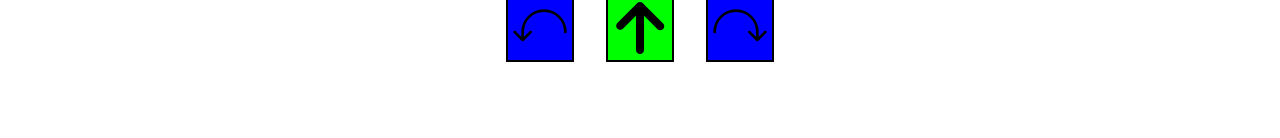
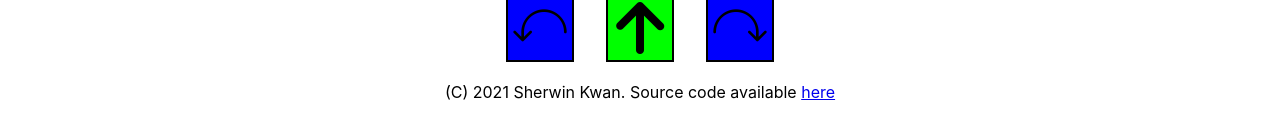
Before and after one commit to sherwin-kwan/hot-robot, a React (Create React App) app: page / in a window 1280 px wide. Shown: the part 618-756 px from the top of the page. Built offline with nearby package versions, Linux system fonts and the light colour scheme.

Commit message:
add footer

```diff
--- a/src/components/MainScreen.jsx
+++ b/src/components/MainScreen.jsx
@@ -1,12 +1,11 @@
 import PropTypes from "prop-types";
 import { boardWidth, boardHeight, initialState } from "../helpers/settings";
 import Square from "./Square";
-import Scoreboard from './Scoreboard';
-import GameOver from './GameOver';
+import Scoreboard from "./Scoreboard";
+import GameOver from "./GameOver";
 
 const MainScreen = (props) => {
-
-  const {state, dispatch} = props;
+  const { state, dispatch } = props;
 
   const squares = (width, height) => {
     const arr = [];
@@ -37,8 +36,8 @@ const MainScreen = (props) => {
           initialState={initialState}
         />
       ) : (
+        <>
           <div className="board">{squares(boardWidth, boardHeight)}</div>
-      )}
           <div className="buttons">
             <input
               type="image"
@@ -61,6 +60,11 @@ const MainScreen = (props) => {
             />
           </div>
         </>
+      )}
+    <footer>
+      (C) 2021 Sherwin Kwan. Source code available <a href="https://github.com/sherwin-kwan/hot-robot">here</a>
+    </footer>
+    </>
   );
 };
 
@@ -69,5 +73,5 @@ export default MainScreen;
 MainScreen.propTypes = {
   state: PropTypes.object,
   dispatch: PropTypes.func,
-  setLeaders: PropTypes.func
+  setLeaders: PropTypes.func,
 };
```
Also changed, not shown: 1 other file (tests, documents, lock files or other folders). Lines whose indentation alone changed are shown as unchanged.
